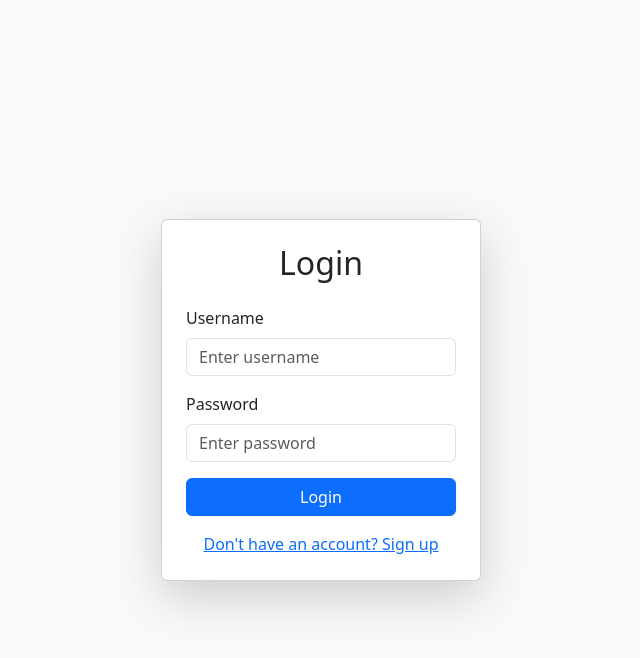
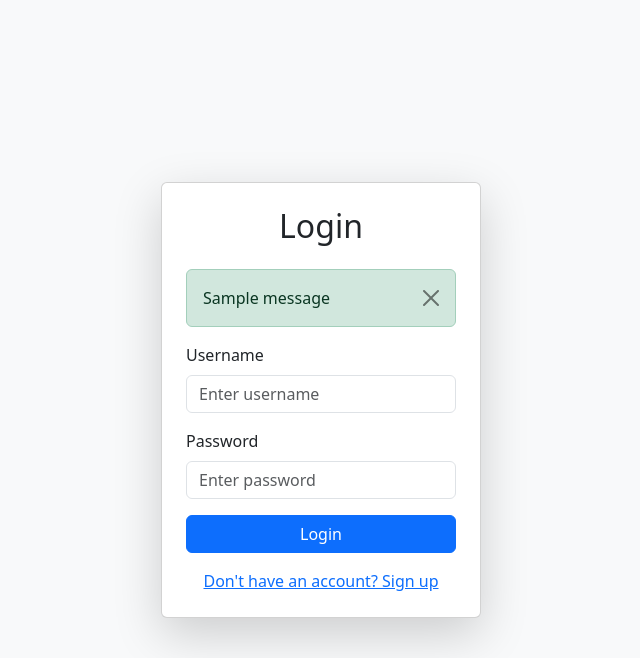
Before and after one commit to Suge-bear/it_career_paths, a Flask app: page /login in a window 1280 px wide. Shown: the top 658 px of the page, without its empty margins (319-959 px from the left). Run offline with Flask 3, Linux system fonts and the light colour scheme; tables that the repository leaves empty hold one stand-in row (values such as "Sample post"); one stand-in notice (Sample message) is shown; some libraries are stand-ins or nearby versions.

Commit message:
05.23.25.006

```diff
--- a/templates/login.html
+++ b/templates/login.html
@@ -9,6 +9,17 @@
 
 <div class="card shadow-lg p-4" style="min-width: 320px; max-width: 400px;">
     <h2 class="text-center mb-4">Login</h2>
+
+    {% with messages = get_flashed_messages(with_categories=true) %}
+      {% if messages %}
+        {% for category, message in messages %}
+          <div class="alert alert-{{ category }} alert-dismissible fade show" role="alert">
+            {{ message }}
+            <button type="button" class="btn-close" data-bs-dismiss="alert"></button>
+          </div>
+        {% endfor %}
+      {% endif %}
+    {% endwith %}
 
     <form method="POST">
         {{ form.hidden_tag() }}
@@ -43,5 +54,6 @@
     </p>
 </div>
 
+<script src="https://cdn.jsdelivr.net/npm/bootstrap@5.3.3/dist/js/bootstrap.bundle.min.js"></script>
 </body>
 </html>
```
